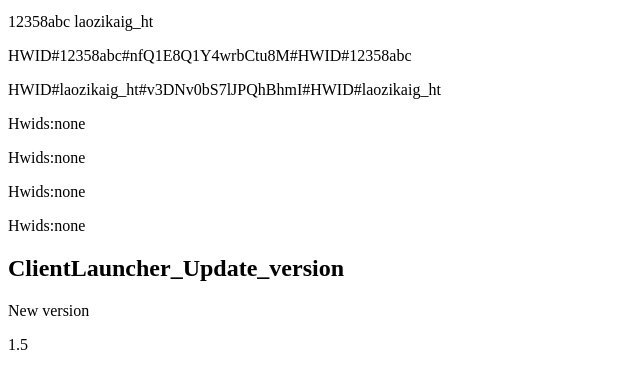
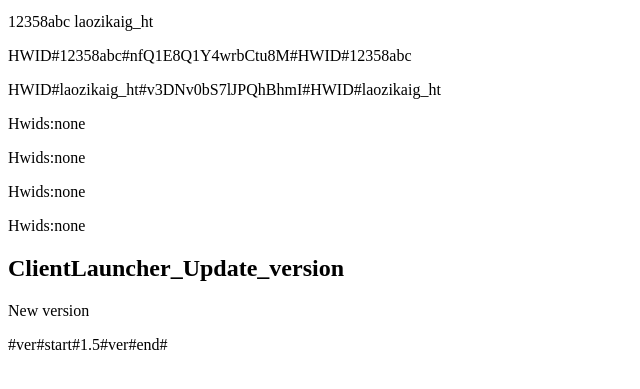
Before and after one commit to 12358abc/clientlauncher, a plain HTML site: page index.html in a window 1280 px wide. Shown: the part 101-490 px from the top of the page, without its empty margins (0-640 px from the left). Drawn offline with Linux system fonts and the light colour scheme.

Commit message:
Update index.html

```diff
--- a/index.html
+++ b/index.html
@@ -16,6 +16,6 @@
   <p>Hwids:none</p>
 <h2>ClientLauncher_Update_version</h2>
 <p>New version</p>
-<p>1.5</p>
+<p>#ver#start#1.5#ver#end#</p>
 </body>
 </html>
```
